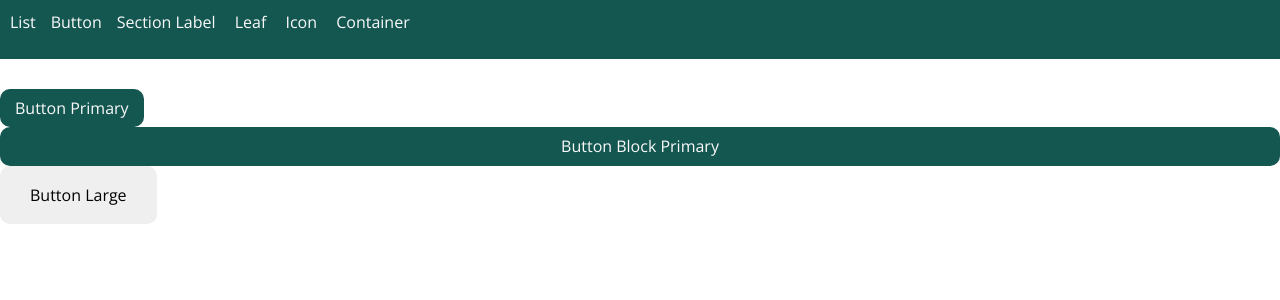
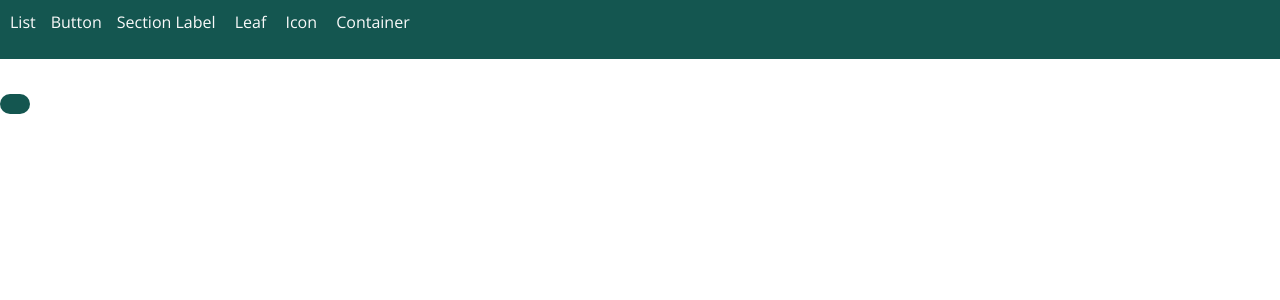
Before and after one commit to nrmndev/nrmndev-fw, a React (Vite) app: page /button in a window 1280 px wide. Shown: the top 300 px of the page. Built offline with nearby package versions, Linux system fonts and the light colour scheme.

Commit message:
Convert static button component to dynamic

```diff
--- a/src/components/button/Index.tsx
+++ b/src/components/button/Index.tsx
@@ -1,11 +1,22 @@
-const Button = () => {
+interface IProps {
+  variant: "primary" | "primary-outlined" | "secondary" | "secondary-outlined";
+  display?: "block" | "inline-block";
+  size?: "small" | "medium" | "large" | "x-large";
+  children: React.ReactNode;
+}
+
+const Button = ({ variant = "primary", display, size, children }: IProps) => {
+  const classNames: string[] = ["btn"];
+  classNames.push(`btn--` + variant);
+  display && classNames.push(`btn--` + display);
+  size && classNames.push(`btn--` + size);
+  const props = {
+    ...(classNames.length > 0 && { className: classNames.join(" ") }),
+  };
+
   return (
     <>
-      <button className="btn btn--primary">Button Primary</button>
-      <button className="btn btn--block btn--primary">
-        Button Block Primary
-      </button>
-      <button className="btn btn--large">Button Large</button>
+      <button {...props}>{children}</button>
     </>
   );
 };
```
